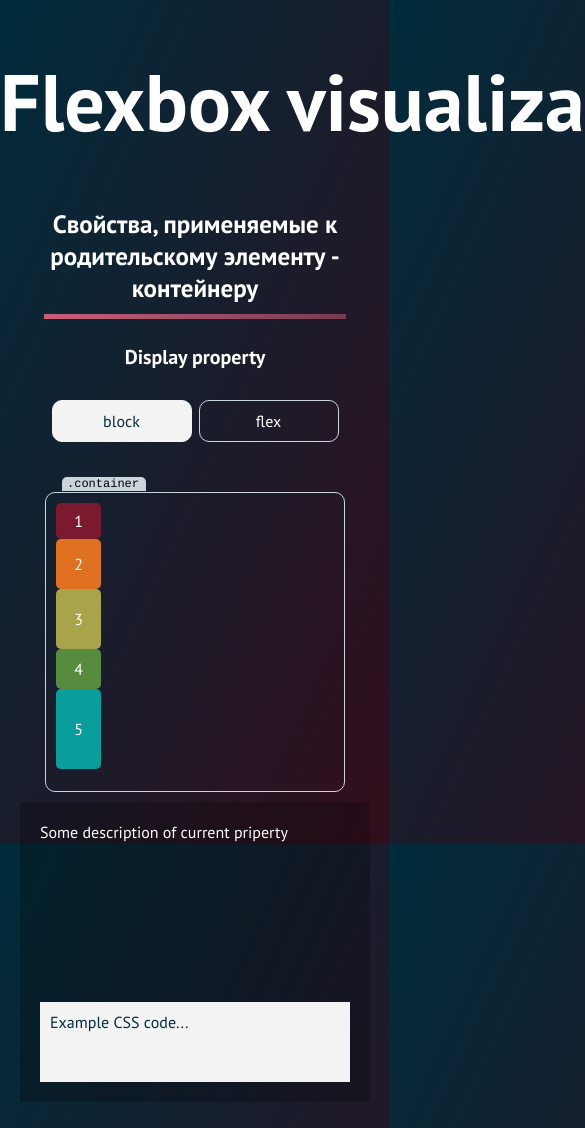
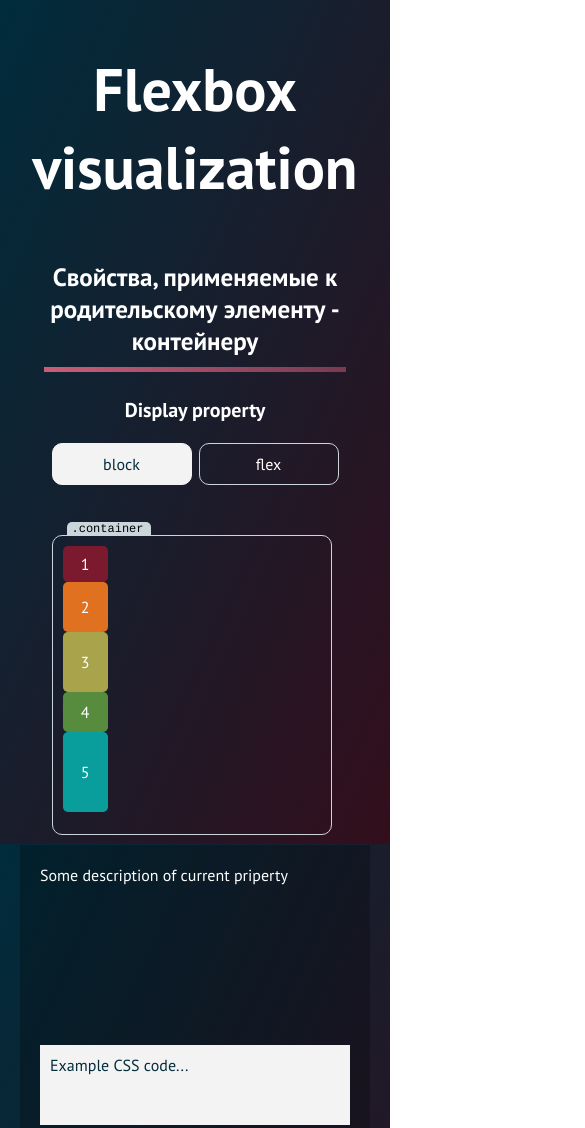
Before and after one commit to AlxLebedev/flexbox-visual, a website built with webpack: page src/index.html in a window 390 px wide. Shown: the top 1128 px of the page, 585 px wide, since content can reach past the window. Built offline with nearby package versions, Linux system fonts and the light colour scheme.

Commit message:
mobile tsyles corrected: font sizes && width of flex-items container

```diff
--- a/src/css/style.css
+++ b/src/css/style.css
@@ -16,6 +16,7 @@ body {
 
 code {
   font-family: courier, monospace;
+  font-size: 11px;
 }
 
 .app-window {
@@ -24,13 +25,14 @@ code {
 }
 
 h1 {
-  font-size: 80px;
-  width: max-content;
+  font-size: 40px;
+  text-align: center;
   margin: 50px auto 50px auto;
+  padding: 0 10px;
 }
 
 h2 {
-  font-size: 25px;
+  font-size: 20px;
   padding-bottom: 10px;
   border-bottom: 5px solid;
   border-image-slice: 1;
@@ -82,7 +84,7 @@ h6 {
 }
 
 .container {
-  padding: 10px;
+  margin-bottom: 10px;
 }
 
 .visual {
@@ -143,7 +145,7 @@ h6 {
   position: relative;
   margin-top: 40px;
   padding: 10px;
-  width: 300px;
+  width: 280px;
   height: 300px;
   border: 1px solid #cbd6dc;
   border-radius: 10px;
@@ -154,8 +156,8 @@ h6 {
   position: absolute;
   width: max-content;
   height: max-content;
-  top: -16px;
-  left: 16px;
+  top: -14px;
+  left: 14px;
   padding: 0 7px 0 5px;
   background-color: #cbd6dc;
   font-family: courier, monospace;
@@ -258,6 +260,18 @@ h6 {
 }
 
 @media (min-width: 360px) and (max-width: 1024px) {
+  code {
+    font-size: 16px;
+  }
+
+  h1 {
+    font-size: 60px;
+  }
+
+  h2 {
+    font-size: 25px;
+  }
+
   .property-buttons {
     display: flex;
     margin-bottom: 10px;
@@ -272,6 +286,10 @@ h6 {
 }
 
 @media (min-width: 1025px) {
+  h1 {
+    font-size: 80px;
+  }
+
   .property-title {
     text-align: left;
     margin-left: 60px;
```
